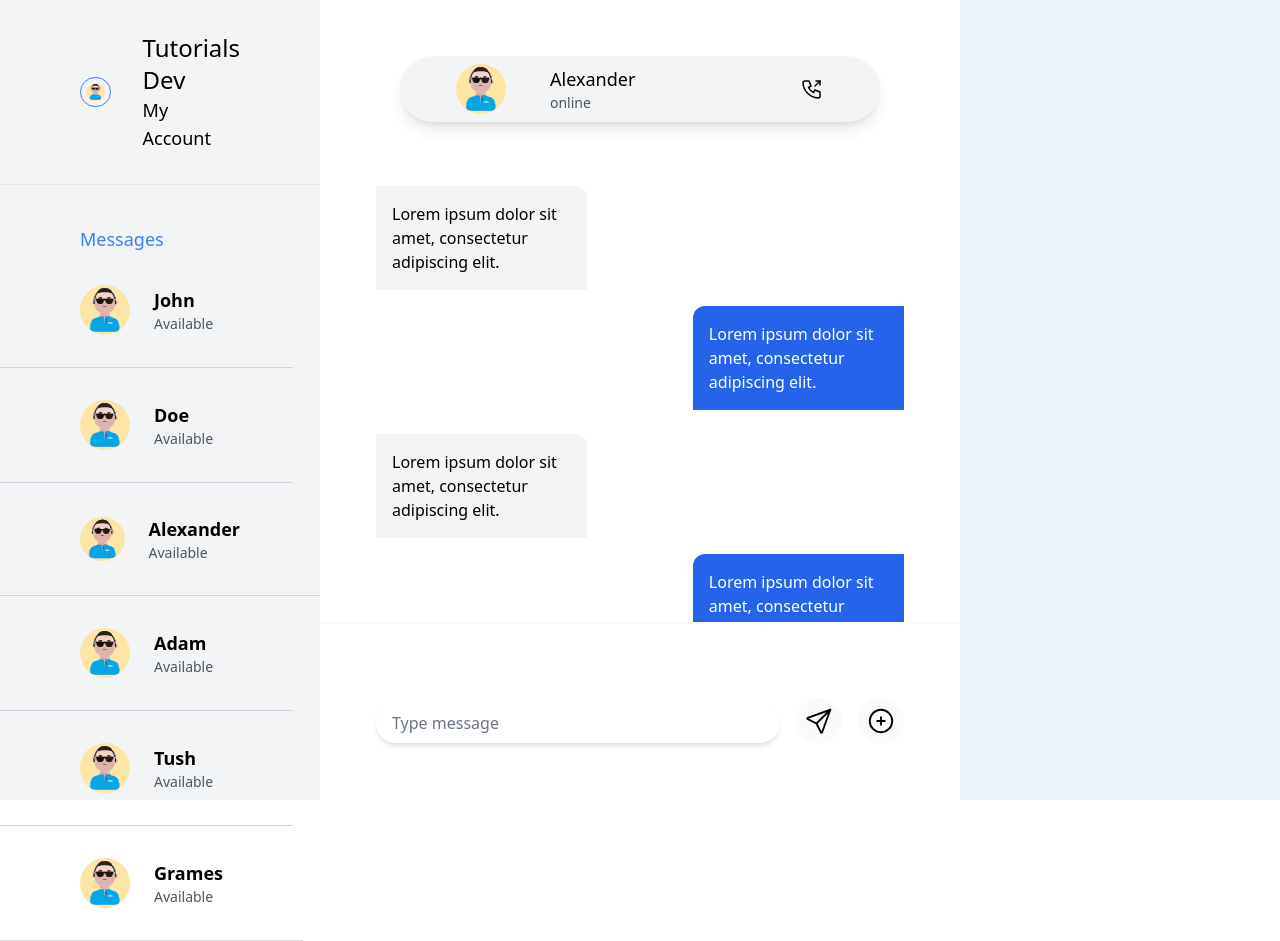
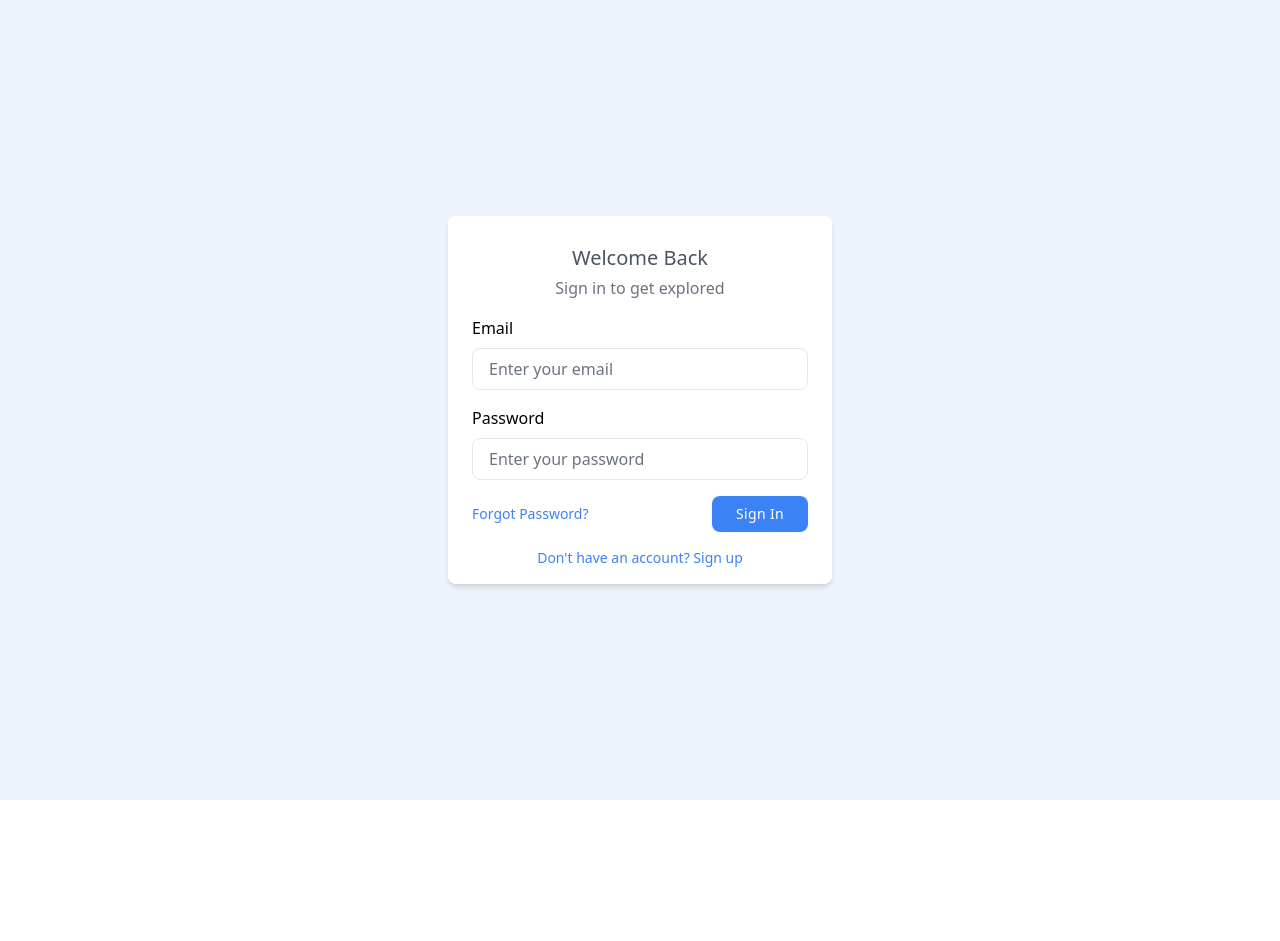
Before and after one commit to havengrim/Chat-App, a React (Create React App) app in the folder client/: page / in a window 1280 px wide. After the commit the page ends 800 px from the top, so only its background shows below. Built offline with nearby package versions, Linux system fonts and the light colour scheme.

Commit message:
fix bugs

```diff
--- a/client/package.json
+++ b/client/package.json
@@ -8,6 +8,7 @@
     "@testing-library/user-event": "^13.5.0",
     "react": "^18.2.0",
     "react-dom": "^18.2.0",
+    "react-router-dom": "^6.19.0",
     "react-scripts": "5.0.1",
     "web-vitals": "^2.1.4"
   },
--- a/client/src/App.js
+++ b/client/src/App.js
@@ -1,11 +1,12 @@
 import Dashboard from './modules/Dashboard/Dashboard';
 import Form from './modules/Form/index';
+import { Routes, Route } from 'react-router-dom';
 
 function App() {
   return (
    <div className='bg-[#edf3fc] h-screen flex justify-center items-center'>
-    {/* <Form/> */}
-    <Dashboard />
+    <Form/>
+    {/* <Dashboard /> */}
    </div>
   );
 }
--- a/client/src/index.js
+++ b/client/src/index.js
@@ -2,11 +2,13 @@ import React from 'react';
 import ReactDOM from 'react-dom/client';
 import './index.css';
 import App from './App';
-
+import { BrowserRouter } from 'react-router-dom';
 
 const root = ReactDOM.createRoot(document.getElementById('root'));
 root.render(
   <React.StrictMode>
-    <App />
+    <BrowserRouter>
+      <App />
+    </BrowserRouter>
   </React.StrictMode>
 );
--- a/client/src/modules/Dashboard/Dashboard.js
+++ b/client/src/modules/Dashboard/Dashboard.js
@@ -124,7 +124,9 @@ const Dashboard = () => {
       </div>
       </div>
 
-      <div className='w-[25%]  h-screen'></div>
+      <div className='w-[25%]  h-screen bg-gray-50'>
+
+      </div>
     </div>
   );
 };
--- a/client/src/modules/Form/index.js
+++ b/client/src/modules/Form/index.js
@@ -1,48 +1,109 @@
+// Form.js
 import React, { useState } from 'react';
 import Input from '../../components/input/Input';
 
-const Form = ({
-    isSignInPage = true,
-}) => {
+const Form = () => {
+  const [isSignInPage, setIsSignInPage] = useState(true);
 
   const [data, setData] = useState({
-        ...(isSignInPage &&{
-            fullName: ''
+    ...(isSignInPage && {
+      fullName: '',
     }),
     email: '',
-        password: ''
-        })
+    password: '',
+  });
+
+  const toggleSignInPage = () => {
+    setIsSignInPage((prevIsSignInPage) => !prevIsSignInPage);
+  };
 
   console.log('data :>>', data);
 
   return (
-    <div class="w-full max-w-sm mx-auto overflow-hidden bg-white rounded-lg shadow-md dark:bg-gray-800">
-    <div class="px-6 py-4">
-      <h3 className="mt-3 text-xl font-medium text-center text-gray-600 dark:text-gray-200">Welcome {isSignInPage && 'Back'}</h3>
+    <div className="w-full max-w-sm mx-auto overflow-hidden bg-white rounded-lg shadow-md dark:bg-gray-800">
+      <div className="px-6 py-4">
+        <h3 className="mt-3 text-xl font-medium text-center text-gray-600 dark:text-gray-200">
+          Welcome {isSignInPage ? 'Back' : ''}
+        </h3>
 
-      <p className="mt-1 text-center text-gray-500 dark:text-gray-400">{isSignInPage ? 'Sign in to get explored' : 'Sign up to get started'}</p>
+        <p className="mt-1 text-center text-gray-500 dark:text-gray-400">
+          {isSignInPage
+            ? 'Sign in to get explored'
+            : 'Sign up to get started'}
+        </p>
 
-      <form onSubmit={() => console.log('Submitted')}>
-        { !isSignInPage && <Input type="text" label="Full Name" name="name" placeholder="Enter your full name" inputClassName="rounded-lg" value={data.fullName} onChange={(e) => setData({...data, fullName: e.target.value})}/>}
-        <Input type="email" label="Email" name="email" placeholder="Enter your email" inputClassName="rounded-lg" value={data.email}  onChange={(e) => setData({...data, email: e.target.value})}/>
-        <Input type="password" label="Password" name="password" placeholder="Enter your password" inputClassName="rounded-lg" value={data.password}  onChange={(e) => setData({...data, password: e.target.value})}/>
+        <form
+          onSubmit={(e) => {
+            e.preventDefault();
+            console.log('Submitted', data);
+          }}
+        >
+          {!isSignInPage && (
+            <Input
+              type="text"
+              label="Full Name"
+              name="fullname"
+              placeholder="Enter your full name"
+              inputClassName="rounded-lg"
+              value={data.fullName}
+              onChange={(e) =>
+                setData({ ...data, fullName: e.target.value })
+              }
+            />
+          )}
+          <Input
+            type="email"
+            label="Email"
+            name="email"
+            placeholder="Enter your email"
+            inputClassName="rounded-lg"
+            value={data.email}
+            onChange={(e) => setData({ ...data, email: e.target.value })}
+          />
+          <Input
+            type="password"
+            label="Password"
+            name="password"
+            placeholder="Enter your password"
+            inputClassName="rounded-lg"
+            value={data.password}
+            onChange={(e) => setData({ ...data, password: e.target.value })}
+          />
           <div className="flex items-center justify-between mt-4">
-          <a href="#" className="text-sm text-gray-600 dark:text-gray-200 hover:text-gray-500">Forgot Password?</a>
-
-          <button label={isSignInPage ? 'Sign in': 'Sign up'}className="px-6 py-2 text-sm font-medium tracking-wide text-white capitalize transition-colors duration-300 transform bg-blue-500 rounded-lg hover:bg-blue-400 focus:outline-none focus:ring focus:ring-blue-300 focus:ring-opacity-50">
-            Sign In
+            {isSignInPage && (
+              <a
+                href="#"
+                className="text-sm text-blue-500 dark:text-blue-400 hover:underline"
+              >
+                Forgot Password?
+              </a>
+            )}
+             <button
+              type="submit"
+              className={`px-6 py-2 text-sm font-medium tracking-wide text-white capitalize transition-colors duration-300 transform bg-blue-500 rounded-lg hover:bg-blue-400 focus:outline-none focus:ring focus:ring-blue-300 focus:ring-opacity-50 ${
+                !isSignInPage ? 'w-full' : '' // Set width to 100% for sign-up
+              }`}
+            >
+              {isSignInPage ? 'Sign In' : 'Sign Up'}
             </button>
+          </div>
+          <div className="flex items-center justify-center mt-4">
+            <a
+              href="#"
+              onClick={toggleSignInPage}
+              className="text-sm text-blue-500 dark:text-blue-400 hover:underline"
+            >
+              {isSignInPage
+                ? "Don't have an account? Sign up"
+                : 'Already have an account? Sign in'}
+            </a>
           </div>
         </form>
 
-      <div className="flex items-center justify-center py-4 text-center bg-gray-50 dark:bg-gray-700">
-        <span className="text-sm text-gray-600 dark:text-gray-200">{isSignInPage ? "Don't have an account?" : 'Already have an account?'}</span>
-
-        <a href="#" className="mx-2 text-sm font-bold text-blue-500 dark:text-blue-400 hover:underline">{isSignInPage ? "Sign up" : "Sign in"}</a>
-      </div>
+        {/* ... rest of the component ... */}
       </div>
     </div>
   );
-}
+};
 
 export default Form;
```
Also changed, not shown: 1 other file (tests, documents, lock files or other folders). Lines whose indentation alone changed are shown as unchanged.
